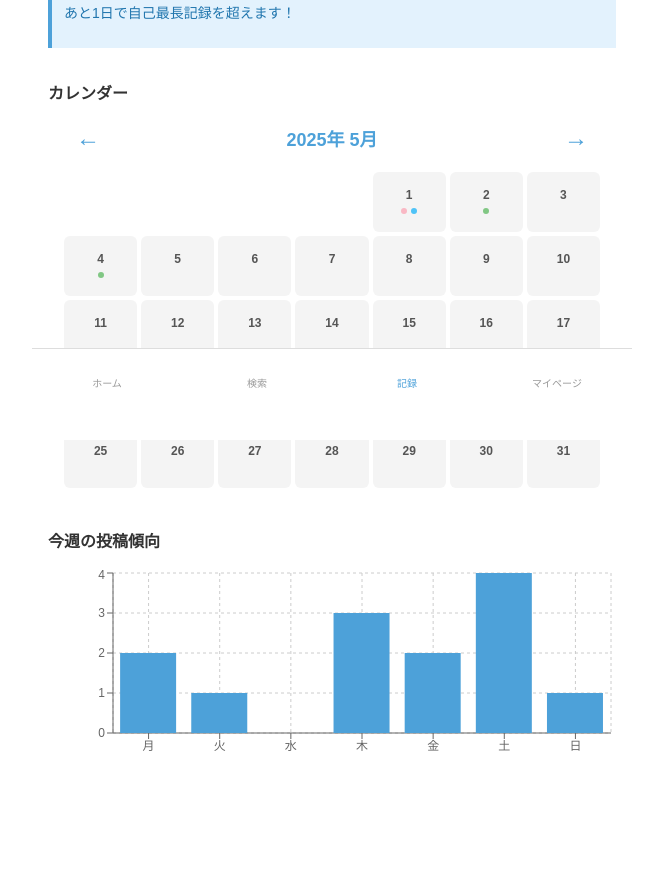
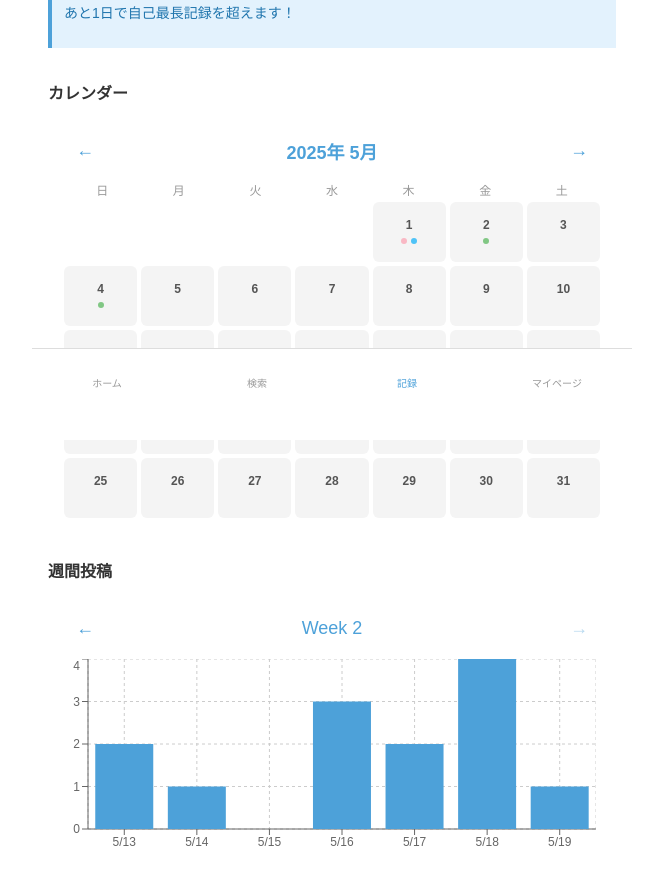
Before and after one commit to haru0829/tukuru, a React (Create React App) app: page /record in a window 1280 px wide. Shown: the part 360-1244 px from the top of the page, without its empty margins (308-971 px from the left). Built offline with nearby package versions, Linux system fonts and the light colour scheme; some icons are missing; the HTML template or start-up script is replaced by a standard one.

Commit message:
initial commit

```diff
--- a/src/components/Calendar.jsx
+++ b/src/components/Calendar.jsx
@@ -3,7 +3,6 @@ import React, { useState } from "react";
 import "./Calendar.scss";
 
 const Calendar = ({ postRecords = [] }) => {
-  // 仮データ
   if (postRecords.length === 0) {
     postRecords = [
       { date: "2025-05-01", category: "illustration" },
@@ -46,7 +45,6 @@ const Calendar = ({ postRecords = [] }) => {
   const daysInMonth = getDaysInMonth(currentYear, currentMonth);
   const startDay = getStartDay(currentYear, currentMonth);
 
-  // 日付ごとにカテゴリをマッピング
   const dateCategoryMap = {};
   postRecords.forEach(({ date, category }) => {
     const key = new Date(date).toDateString();
@@ -69,7 +67,6 @@ const Calendar = ({ postRecords = [] }) => {
     const dateStr = dateObj.toDateString();
     const categories = dateCategoryMap[dateStr] || [];
 
-    // 同カテゴリの重複投稿にも対応してドットを分けて表示
     const categoryCounts = categories.reduce((acc, cat) => {
       acc[cat] = (acc[cat] || 0) + 1;
       return acc;
@@ -97,6 +94,8 @@ const Calendar = ({ postRecords = [] }) => {
     );
   }
 
+  const weekdays = ["日", "月", "火", "水", "木", "金", "土"];
+
   return (
     <div className="calendar">
       <div className="calendar-header">
@@ -108,6 +107,11 @@ const Calendar = ({ postRecords = [] }) => {
           <button onClick={handleNextMonth}>→</button>
         </div>
       </div>
+      <div className="calendar-weekdays">
+        {weekdays.map((day, index) => (
+          <div key={index}>{day}</div>
+        ))}
+      </div>
       <div className="calendar-grid">{calendarCells}</div>
     </div>
   );
--- a/src/components/Calendar.scss
+++ b/src/components/Calendar.scss
@@ -23,7 +23,7 @@
       button {
         background: none;
         border: none;
-        font-size: 24px;
+        font-size: 18px;
         cursor: pointer;
         padding: 4px 12px;
         color: #4da1d9;
@@ -34,6 +34,15 @@
         }
       }
     }
+  }
+
+  .calendar-weekdays {
+    display: grid;
+    grid-template-columns: repeat(7, 1fr);
+    margin-bottom: 4px;
+    font-size: 12px;
+    color: #999;
+    text-align: center;
   }
 
   .calendar-grid {
--- a/src/pages/Record.jsx
+++ b/src/pages/Record.jsx
@@ -23,24 +23,44 @@ const badgeProgress = [
   { name: "コード", value: 5 },
 ];
 
-const weeklyData = [
-  { day: "月", count: 2 },
-  { day: "火", count: 1 },
-  { day: "水", count: 0 },
-  { day: "木", count: 3 },
-  { day: "金", count: 2 },
-  { day: "土", count: 4 },
-  { day: "日", count: 1 },
+const weeklyDataSets = [
+  [
+    { day: "5/6", count: 1 },
+    { day: "5/7", count: 0 },
+    { day: "5/8", count: 3 },
+    { day: "5/9", count: 2 },
+    { day: "5/10", count: 2 },
+    { day: "5/11", count: 1 },
+    { day: "5/12", count: 0 },
+  ],
+  [
+    { day: "5/13", count: 2 },
+    { day: "5/14", count: 1 },
+    { day: "5/15", count: 0 },
+    { day: "5/16", count: 3 },
+    { day: "5/17", count: 2 },
+    { day: "5/18", count: 4 },
+    { day: "5/19", count: 1 },
+  ]
 ];
 
 const Record = () => {
   const [activeTab, setActiveTab] = useState("record");
+  const [weekIndex, setWeekIndex] = useState(1);
   const postDaysThisMonth = 17;
   const totalDaysThisMonth = 30;
   const totalPosts = 123;
   const thisWeekPosts = 13;
   const currentStreak = 6;
   const longestStreak = 13;
+
+  const handlePrevWeek = () => {
+    setWeekIndex((prev) => Math.max(0, prev - 1));
+  };
+
+  const handleNextWeek = () => {
+    setWeekIndex((prev) => Math.min(weeklyDataSets.length - 1, prev + 1));
+  };
 
   return (
     <div className="record">
@@ -94,12 +114,19 @@ const Record = () => {
             </div>
 
             <div className="weekly-graph">
-              <h3>今週の投稿傾向</h3>
+              <div className="weekly-graph-header">
+                <h3>週間投稿</h3>
+                <div className="week-nav">
+                  <button onClick={handlePrevWeek} disabled={weekIndex === 0}>←</button>
+                  <span>Week {weekIndex + 1}</span>
+                  <button onClick={handleNextWeek} disabled={weekIndex === weeklyDataSets.length - 1}>→</button>
+                </div>
+              </div>
               <ResponsiveContainer width="100%" height={200}>
-                <BarChart data={weeklyData}>
+                <BarChart data={weeklyDataSets[weekIndex]} margin={{ left: 0, right: 0 }}>
                   <CartesianGrid strokeDasharray="3 3" />
                   <XAxis dataKey="day" />
-                  <YAxis />
+                  <YAxis allowDecimals={false} />
                   <Tooltip />
                   <Bar dataKey="count" fill="#4da1d9" />
                 </BarChart>
--- a/src/pages/Record.scss
+++ b/src/pages/Record.scss
@@ -6,7 +6,7 @@ $highlight-text: #2176ae;
 $pastel-border: #b3e5fc;
 
 $category-colors: (
-  "illustration": #F9B8C4,
+  "illustration": #f9b8c4,
   "music": #4fc3f7,
   "code": #81c784,
 );
@@ -63,7 +63,7 @@ header {
 
   h3 {
     font-size: 16px;
-    margin-bottom: 6px;
+    margin-bottom: 14px;
     color: #333333;
   }
 
@@ -112,7 +112,6 @@ header {
 
   h3 {
     font-size: 16px;
-    margin-bottom: 0px;
     color: #333333;
   }
 
@@ -137,16 +136,55 @@ header {
   }
 }
 
+.weekly-graph-header {
+  h3 {
+    font-size: 16px;
+    color: $main-color;
+  }
+
+  .week-nav {
+    display: flex;
+    align-items: center;
+    justify-content: space-between;
+    padding: 0 16px 16px;
+
+    span {
+        font-size: 18px;
+        color: #4da1d9;
+    }
+
+    button {
+      background: none;
+      border: none;
+      font-size: 18px;
+      cursor: pointer;
+      padding: 4px 12px;
+      color: #4da1d9;
+      border-radius: 6px;
+
+      &:hover {
+        background-color: #e0f3fb;
+      }
+
+      &:disabled {
+        opacity: 0.4;
+        cursor: default;
+      }
+    }
+  }
+}
+
 .weekly-graph {
   padding: 0 16px 24px;
 
   h3 {
     font-size: 16px;
-    margin-bottom: 16px;
+    margin-bottom: 32px;
     color: #333333;
   }
 
   .recharts-wrapper {
     font-size: 12px;
+    margin-left: -20px;
   }
 }
```
Also changed, not shown: 1 other file (tests, documents, lock files or other folders).
